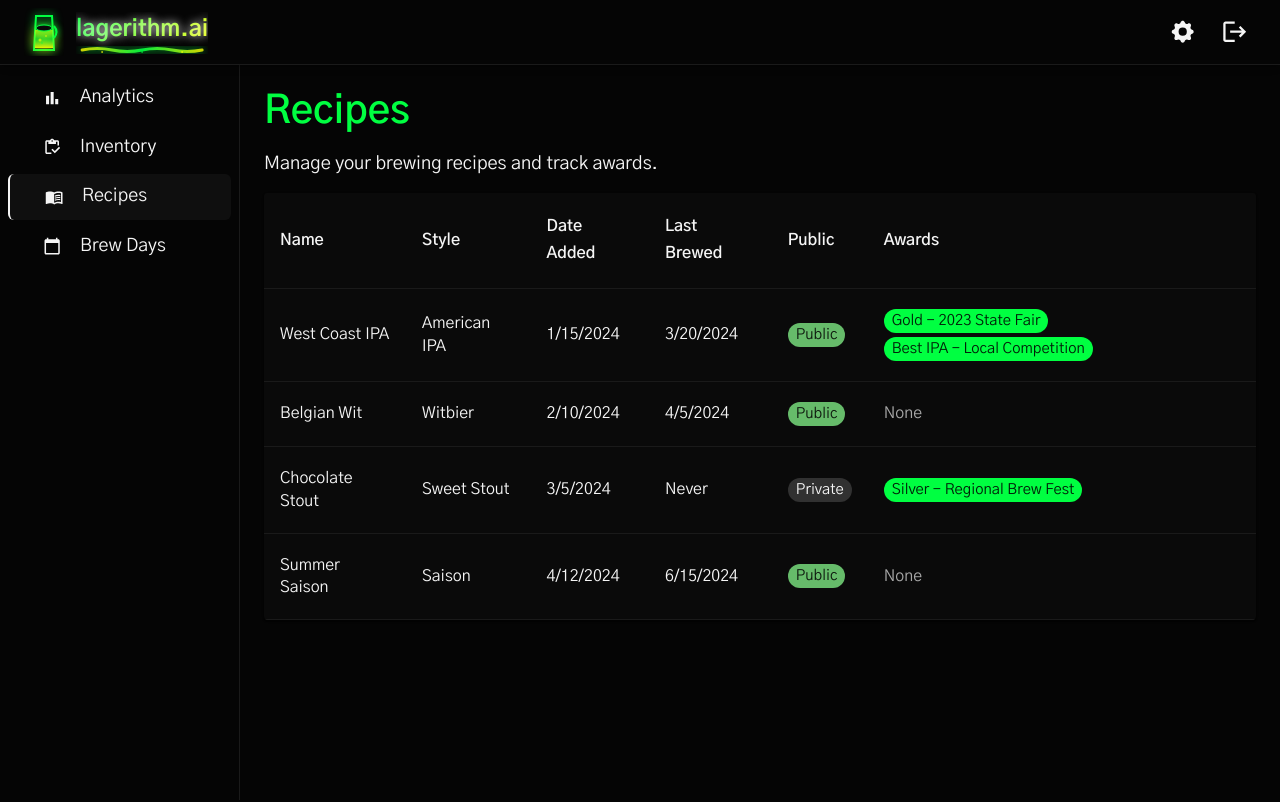
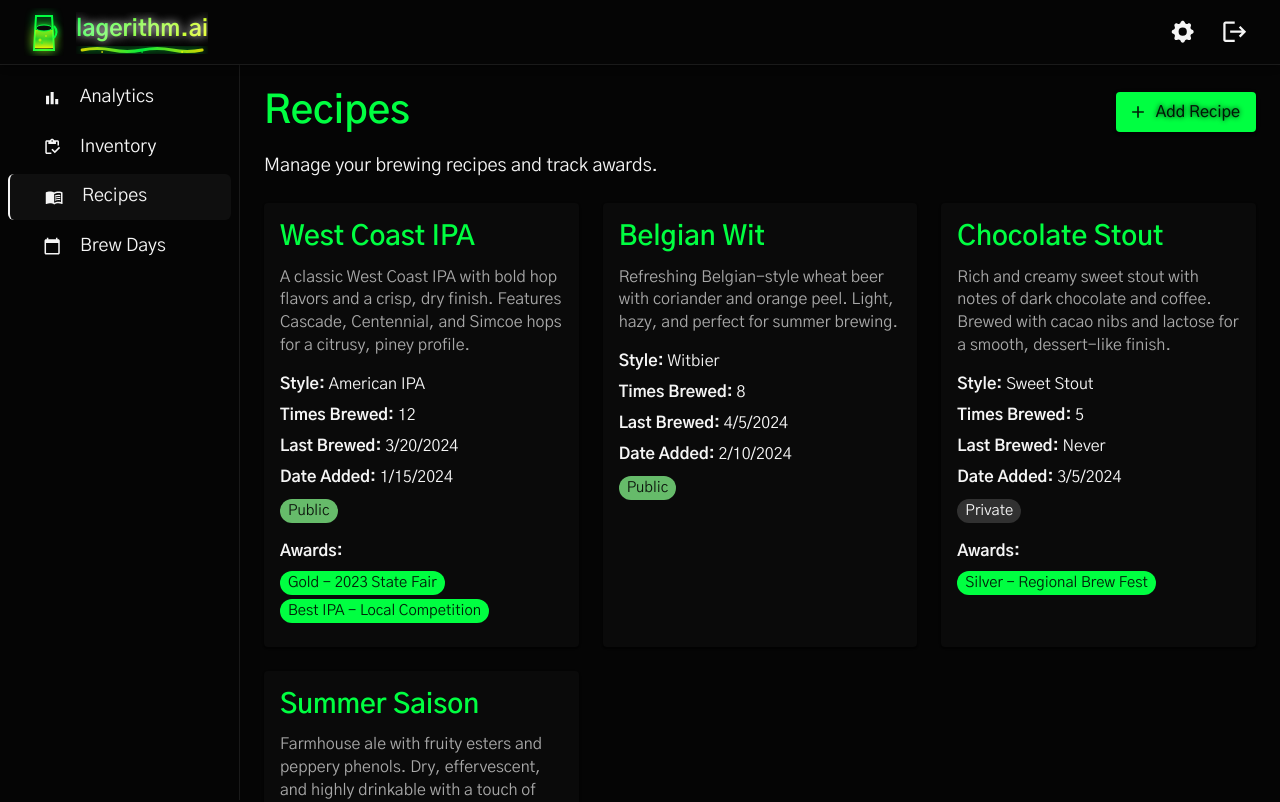
Before and after one commit to itwalton/alegorithm-web, a React (Vite) app: page /recipes in a window 1280 px wide. Shown: the top 802 px of the page. Built offline with nearby package versions, Linux system fonts and the light colour scheme.

Commit message:
refactor recipe page

```diff
--- a/src/components/recipes/Recipe.page.tsx
+++ b/src/components/recipes/Recipe.page.tsx
@@ -1,165 +1,183 @@
-import {
-  Typography,
-  Box,
-  Table,
-  TableBody,
-  TableCell,
-  TableContainer,
-  TableHead,
-  TableRow,
-  Paper,
-  Chip,
-} from '@mui/material';
+import { Typography, Box, Card, CardContent, Chip, Grid, Button } from '@mui/material';
 import { useTheme } from '@mui/material/styles';
-import {
-  useReactTable,
-  getCoreRowModel,
-  createColumnHelper,
-  flexRender,
-} from '@tanstack/react-table';
+import { MdAdd } from 'react-icons/md';
 import { type Recipe } from './recipe.model';
 
 const mockData: Recipe[] = [
   {
     id: 'R001',
     name: 'West Coast IPA',
+    description:
+      'A classic West Coast IPA with bold hop flavors and a crisp, dry finish. Features Cascade, Centennial, and Simcoe hops for a citrusy, piney profile.',
     dateAdded: new Date('2024-01-15'),
     lastBrewed: new Date('2024-03-20'),
     isPublic: true,
     style: 'American IPA',
     awards: ['Gold - 2023 State Fair', 'Best IPA - Local Competition'],
+    timesBrewed: 12,
   },
   {
     id: 'R002',
     name: 'Belgian Wit',
+    description:
+      'Refreshing Belgian-style wheat beer with coriander and orange peel. Light, hazy, and perfect for summer brewing.',
     dateAdded: new Date('2024-02-10'),
     lastBrewed: new Date('2024-04-05'),
     isPublic: true,
     style: 'Witbier',
     awards: [],
+    timesBrewed: 8,
   },
   {
     id: 'R003',
     name: 'Chocolate Stout',
+    description:
+      'Rich and creamy sweet stout with notes of dark chocolate and coffee. Brewed with cacao nibs and lactose for a smooth, dessert-like finish.',
     dateAdded: new Date('2024-03-05'),
     isPublic: false,
     style: 'Sweet Stout',
     awards: ['Silver - Regional Brew Fest'],
+    timesBrewed: 5,
   },
   {
     id: 'R004',
     name: 'Summer Saison',
+    description:
+      'Farmhouse ale with fruity esters and peppery phenols. Dry, effervescent, and highly drinkable with a touch of spice.',
     dateAdded: new Date('2024-04-12'),
     lastBrewed: new Date('2024-06-15'),
     isPublic: true,
     style: 'Saison',
     awards: [],
+    timesBrewed: 3,
   },
-];
-
-const columnHelper = createColumnHelper<Recipe>();
-
-const columns = [
-  columnHelper.accessor('name', {
-    header: 'Name',
-    cell: (info) => info.getValue(),
-  }),
-  columnHelper.accessor('style', {
-    header: 'Style',
-    cell: (info) => info.getValue(),
-  }),
-  columnHelper.accessor('dateAdded', {
-    header: 'Date Added',
-    cell: (info) => info.getValue().toLocaleDateString(),
-  }),
-  columnHelper.accessor('lastBrewed', {
-    header: 'Last Brewed',
-    cell: (info) => {
-      const value = info.getValue();
-      return value ? value.toLocaleDateString() : 'Never';
-    },
-  }),
-  columnHelper.accessor('isPublic', {
-    header: 'Public',
-    cell: (info) => (
-      <Chip
-        label={info.getValue() ? 'Public' : 'Private'}
-        color={info.getValue() ? 'success' : 'default'}
-        size="small"
-      />
-    ),
-  }),
-  columnHelper.accessor('awards', {
-    header: 'Awards',
-    cell: (info) => {
-      const awards = info.getValue();
-      return awards.length > 0 ? (
-        <Box sx={{ display: 'flex', gap: 0.5, flexWrap: 'wrap' }}>
-          {awards.map((award, index) => (
-            <Chip key={index} label={award} size="small" color="primary" />
-          ))}
-        </Box>
-      ) : (
-        <Typography variant="body2" color="text.secondary">
-          None
-        </Typography>
-      );
-    },
-  }),
 ];
 
 export default function RecipePage() {
   const theme = useTheme();
 
-  const table = useReactTable({
-    data: mockData,
-    columns,
-    getCoreRowModel: getCoreRowModel(),
-  });
-
   return (
     <Box>
+      <Box
+        sx={{
+          display: 'flex',
+          justifyContent: 'space-between',
+          alignItems: 'center',
+          mb: 2,
+        }}
+      >
         <Typography
           variant="h4"
-        gutterBottom
           sx={{ color: theme.palette.primary.main }}
         >
           Recipes
         </Typography>
-      <Typography variant="body1" gutterBottom>
+        <Button
+          variant="contained"
+          color="primary"
+          startIcon={<MdAdd />}
+          sx={{ textTransform: 'none' }}
+        >
+          Add Recipe
+        </Button>
+      </Box>
+      <Typography variant="body1" gutterBottom sx={{ mb: 3 }}>
         Manage your brewing recipes and track awards.
       </Typography>
-      <TableContainer component={Paper} sx={{ mt: 2 }}>
-        <Table>
-          <TableHead>
-            {table.getHeaderGroups().map((headerGroup) => (
-              <TableRow key={headerGroup.id}>
-                {headerGroup.headers.map((header) => (
-                  <TableCell key={header.id}>
-                    {header.isPlaceholder
-                      ? null
-                      : flexRender(
-                          header.column.columnDef.header,
-                          header.getContext()
+
+      <Grid container spacing={3}>
+        {mockData.map((recipe) => (
+          <Grid size={4} key={recipe.id}>
+            <Card
+              sx={{
+                height: '100%',
+                display: 'flex',
+                flexDirection: 'column',
+                '&:hover': {
+                  boxShadow: 6,
+                },
+              }}
+            >
+              <CardContent sx={{ flexGrow: 1 }}>
+                <Typography
+                  variant="h5"
+                  component="div"
+                  gutterBottom
+                  sx={{ color: theme.palette.primary.main }}
+                >
+                  {recipe.name}
+                </Typography>
+
+                <Typography
+                  variant="body2"
+                  color="text.secondary"
+                  sx={{ mb: 2 }}
+                >
+                  {recipe.description}
+                </Typography>
+
+                <Box sx={{ mb: 1 }}>
+                  <Typography variant="body2" color="text.primary">
+                    <strong>Style:</strong> {recipe.style}
+                  </Typography>
+                </Box>
+
+                <Box sx={{ mb: 1 }}>
+                  <Typography variant="body2" color="text.primary">
+                    <strong>Times Brewed:</strong> {recipe.timesBrewed}
+                  </Typography>
+                </Box>
+
+                <Box sx={{ mb: 1 }}>
+                  <Typography variant="body2" color="text.primary">
+                    <strong>Last Brewed:</strong>{' '}
+                    {recipe.lastBrewed
+                      ? recipe.lastBrewed.toLocaleDateString()
+                      : 'Never'}
+                  </Typography>
+                </Box>
+
+                <Box sx={{ mb: 1 }}>
+                  <Typography variant="body2" color="text.primary">
+                    <strong>Date Added:</strong>{' '}
+                    {recipe.dateAdded.toLocaleDateString()}
+                  </Typography>
+                </Box>
+
+                <Box sx={{ mb: 2 }}>
+                  <Chip
+                    label={recipe.isPublic ? 'Public' : 'Private'}
+                    color={recipe.isPublic ? 'success' : 'default'}
+                    size="small"
+                  />
+                </Box>
+
+                {recipe.awards.length > 0 && (
+                  <Box>
+                    <Typography
+                      variant="body2"
+                      color="text.primary"
+                      sx={{ mb: 1 }}
+                    >
+                      <strong>Awards:</strong>
+                    </Typography>
+                    <Box sx={{ display: 'flex', gap: 0.5, flexWrap: 'wrap' }}>
+                      {recipe.awards.map((award, index) => (
+                        <Chip
+                          key={index}
+                          label={award}
+                          size="small"
+                          color="primary"
+                        />
+                      ))}
+                    </Box>
+                  </Box>
                 )}
-                  </TableCell>
+              </CardContent>
+            </Card>
+          </Grid>
         ))}
-              </TableRow>
-            ))}
-          </TableHead>
-          <TableBody>
-            {table.getRowModel().rows.map((row) => (
-              <TableRow key={row.id}>
-                {row.getVisibleCells().map((cell) => (
-                  <TableCell key={cell.id}>
-                    {flexRender(cell.column.columnDef.cell, cell.getContext())}
-                  </TableCell>
-                ))}
-              </TableRow>
-            ))}
-          </TableBody>
-        </Table>
-      </TableContainer>
+      </Grid>
     </Box>
   );
 }
--- a/src/components/recipes/recipe.model.ts
+++ b/src/components/recipes/recipe.model.ts
@@ -1,9 +1,11 @@
 export interface Recipe {
   id: string;
   name: string;
+  description: string;
   dateAdded: Date;
   lastBrewed?: Date;
   isPublic: boolean;
   style: string;
   awards: string[];
+  timesBrewed: number;
 }
```
Lines whose indentation alone changed are shown as unchanged.
